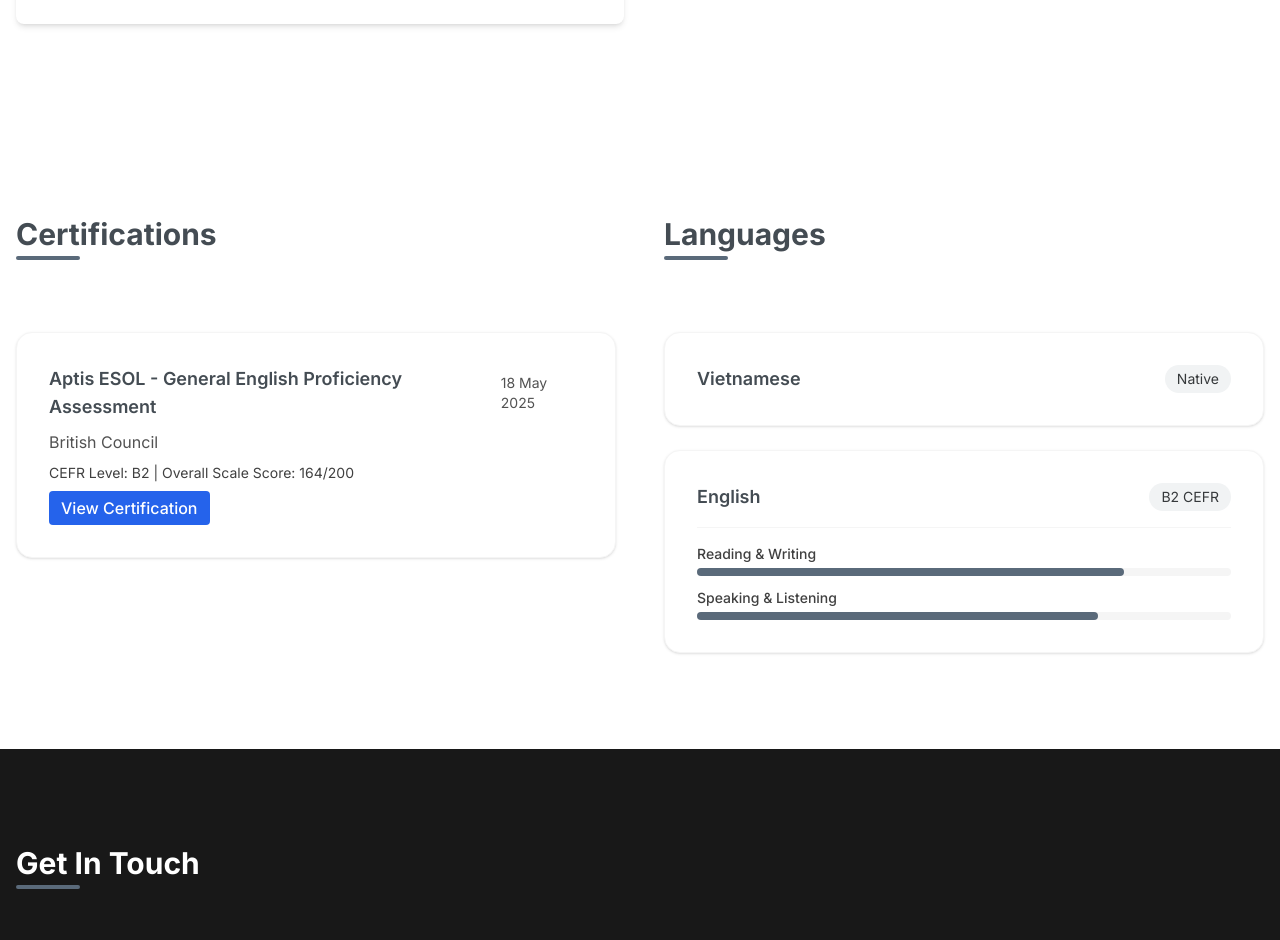
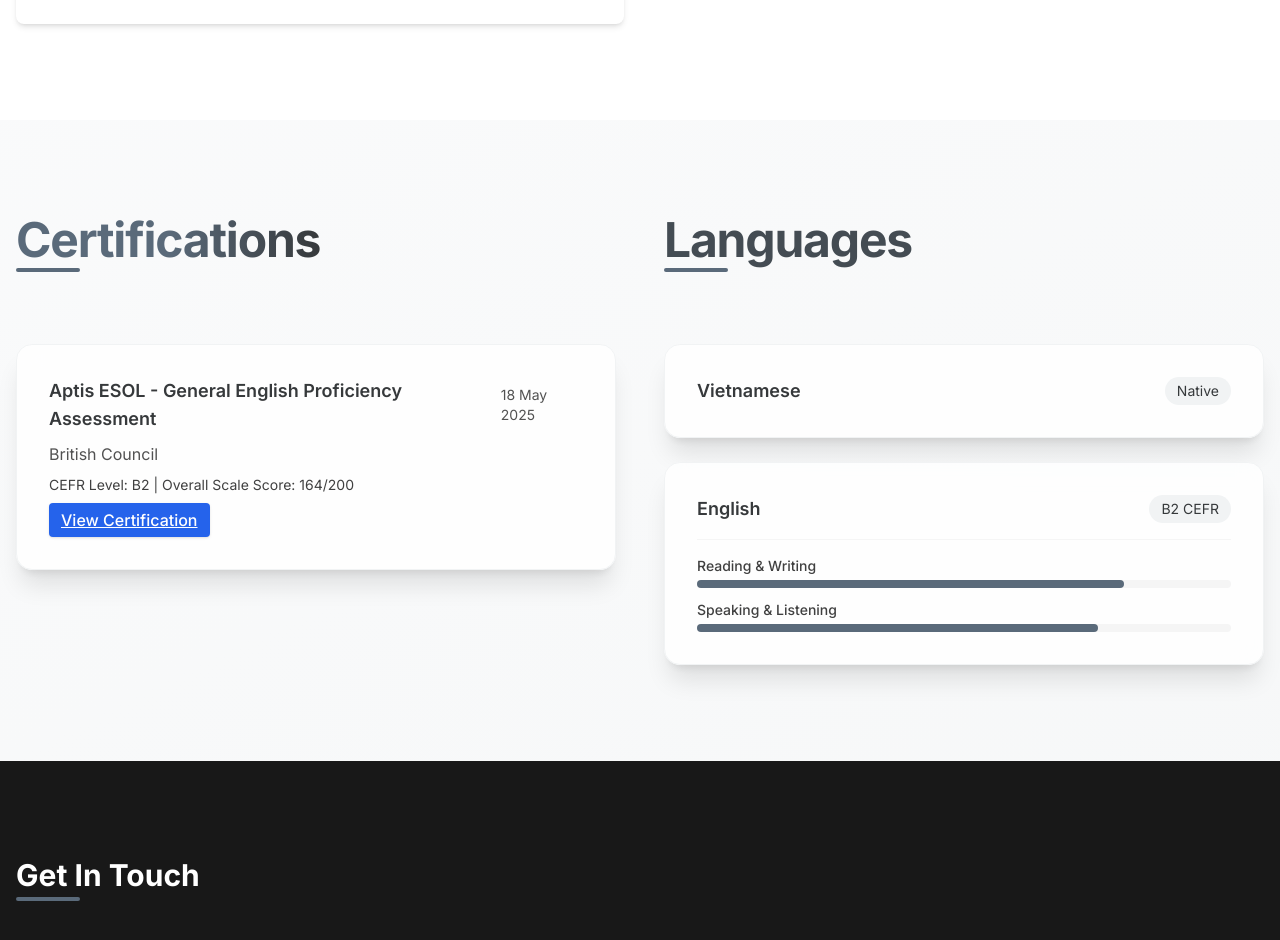
Before and after one commit to hsondz1910/phamhoangson.dev, a React (Vite) app: page / in a window 1280 px wide. Shown: the part 4107-5047 px from the top of the page. Built offline with nearby package versions, Linux system fonts and the light colour scheme.

Commit message:
Refactored Certifications and Languages sections to utilize framer-motion and react-parallax-tilt for enhanced animations and interactivity, improved styling for better visibility in light and dark modes, and updated layout for a more engaging user experience.

```diff
--- a/src/components/sections/Certifications.tsx
+++ b/src/components/sections/Certifications.tsx
@@ -1,36 +1,47 @@
 import React from 'react';
 import { certifications, languages } from '../../data/portfolioData';
-import ScrollReveal from '../ScrollReveal';
+import { motion } from 'framer-motion';
+import Tilt from 'react-parallax-tilt';
 
 const Certifications: React.FC = () => {
   return (
-    <section id="certifications" className="section bg-white">
+    <section id="certifications" className="section bg-gradient-to-br from-primary-50/80 via-accent-50/80 to-primary-100/60 dark:from-neutral-900 dark:via-primary-900 dark:to-neutral-900 transition-colors duration-500">
       <div className="container mx-auto px-4">
         <div className="grid grid-cols-1 md:grid-cols-2 gap-12">
           <div>
-            <ScrollReveal>
-              <h2 className="section-title">Certifications</h2>
-            </ScrollReveal>
-
+            <motion.h2
+              className="section-title font-extrabold tracking-tight text-4xl md:text-5xl bg-gradient-to-r from-primary-500 via-accent-400 to-primary-700 bg-clip-text text-transparent mb-10"
+              initial={{ opacity: 0, y: -30 }}
+              animate={{ opacity: 1, y: 0 }}
+              transition={{ duration: 0.7, type: 'spring' }}
+            >
+              Certifications
+            </motion.h2>
             <div className="mt-10 space-y-6">
               {certifications.map((cert, index) => (
-                <ScrollReveal key={index} delay={index * 0.1}>
-                  <div className="card">
+                <motion.div
+                  key={index}
+                  initial={{ opacity: 0, y: 40 }}
+                  animate={{ opacity: 1, y: 0 }}
+                  transition={{ duration: 0.7, delay: index * 0.15, type: 'spring' }}
+                >
+                  <Tilt glareEnable={true} glareMaxOpacity={0.12} scale={1.03} tiltMaxAngleX={10} tiltMaxAngleY={10} className="w-full">
+                    <div className="bg-white/80 dark:bg-neutral-900/80 rounded-2xl shadow-xl p-8 backdrop-blur-md border border-primary-100 dark:border-primary-900 transition-all duration-300">
                       <div className="flex flex-col md:flex-row md:items-center md:justify-between mb-2">
-                      <h3 className="text-lg font-semibold">{cert.title}</h3>
-                      <span className="text-sm text-neutral-600">{cert.date}</span>
+                        <h3 className="text-lg font-semibold text-primary-700 dark:text-primary-300">{cert.title}</h3>
+                        <span className="text-sm text-neutral-600 dark:text-neutral-300">{cert.date}</span>
                       </div>
-                    <p className="text-neutral-600 mb-2">{cert.issuer}</p>
+                      <p className="text-neutral-600 dark:text-neutral-200 mb-2">{cert.issuer}</p>
                       {cert.description && (
-                      <p className="text-neutral-700 text-sm mt-2">{cert.description}</p>
+                        <p className="text-neutral-700 dark:text-neutral-100 text-sm mt-2">{cert.description}</p>
                       )}
                       {cert.link && (
-                        <p className=" text-blue-600">
+                          <p className="text-blue-600 underline">
                             <a
                                 href={cert.link}
                                 target="_blank"
                                 rel="noopener noreferrer"
-                              className="inline-block mt-2  font-medium text-white bg-blue-600 hover:bg-blue-700 px-3 py-1 rounded"
+                                className="inline-block mt-2 font-medium text-white bg-blue-600 hover:bg-blue-700 px-3 py-1 rounded shadow"
                             >
                               View Certification
                             </a>
@@ -38,39 +49,49 @@ const Certifications: React.FC = () => {
                           )
                       }
                     </div>
-                </ScrollReveal>
+                  </Tilt>
+                </motion.div>
               ))}
             </div>
           </div>
 
           <div>
-            <ScrollReveal delay={0.2}>
-              <h2 className="section-title">Languages</h2>
-            </ScrollReveal>
-
+            <motion.h2
+              className="section-title font-extrabold tracking-tight text-4xl md:text-5xl text-primary-600 mb-10"
+              initial={{ opacity: 0, y: -30 }}
+              animate={{ opacity: 1, y: 0 }}
+              transition={{ duration: 0.7, delay: 0.2, type: 'spring' }}
+            >
+              Languages
+            </motion.h2>
             <div className="mt-10 space-y-6">
               {languages.map((lang, index) => (
-                <ScrollReveal key={index} delay={0.2 + index * 0.1}>
-                  <div className="card">
+                <motion.div
+                  key={index}
+                  initial={{ opacity: 0, y: 40 }}
+                  animate={{ opacity: 1, y: 0 }}
+                  transition={{ duration: 0.7, delay: 0.2 + index * 0.15, type: 'spring' }}
+                >
+                  <Tilt glareEnable={true} glareMaxOpacity={0.12} scale={1.03} tiltMaxAngleX={10} tiltMaxAngleY={10} className="w-full">
+                    <div className="bg-white/80 dark:bg-neutral-900/80 rounded-2xl shadow-xl p-8 backdrop-blur-md border border-primary-100 dark:border-primary-900 transition-all duration-300">
                       <div className="flex justify-between items-center">
-                      <h3 className="text-lg font-semibold">{lang.name}</h3>
+                        <h3 className="text-lg font-semibold text-primary-700 dark:text-primary-300">{lang.name}</h3>
                         <span className="text-sm bg-primary-100 text-primary-700 px-3 py-1 rounded-full">
                           {lang.level}
                         </span>
                       </div>
-
                       {lang.name === 'English' && (
-                      <div className="mt-4 pt-4 border-t border-neutral-200">
+                        <div className="mt-4 pt-4 border-t border-neutral-200 dark:border-neutral-700">
                           <div className="flex flex-col gap-3">
                             <div>
-                            <p className="text-sm font-medium text-neutral-700 mb-1">Reading & Writing</p>
-                            <div className="w-full bg-neutral-200 rounded-full h-2">
+                              <p className="text-sm font-medium text-neutral-700 dark:text-neutral-200 mb-1">Reading & Writing</p>
+                              <div className="w-full bg-neutral-200 dark:bg-neutral-700 rounded-full h-2">
                                 <div className="bg-primary-500 h-2 rounded-full" style={{ width: '80%' }}></div>
                               </div>
                             </div>
                             <div>
-                            <p className="text-sm font-medium text-neutral-700 mb-1">Speaking & Listening</p>
-                            <div className="w-full bg-neutral-200 rounded-full h-2">
+                              <p className="text-sm font-medium text-neutral-700 dark:text-neutral-200 mb-1">Speaking & Listening</p>
+                              <div className="w-full bg-neutral-200 dark:bg-neutral-700 rounded-full h-2">
                                 <div className="bg-primary-500 h-2 rounded-full" style={{ width: '75%' }}></div>
                               </div>
                             </div>
@@ -78,7 +99,8 @@ const Certifications: React.FC = () => {
                         </div>
                       )}
                     </div>
-                </ScrollReveal>
+                  </Tilt>
+                </motion.div>
               ))}
             </div>
           </div>
```
Lines whose indentation alone changed are shown as unchanged.
